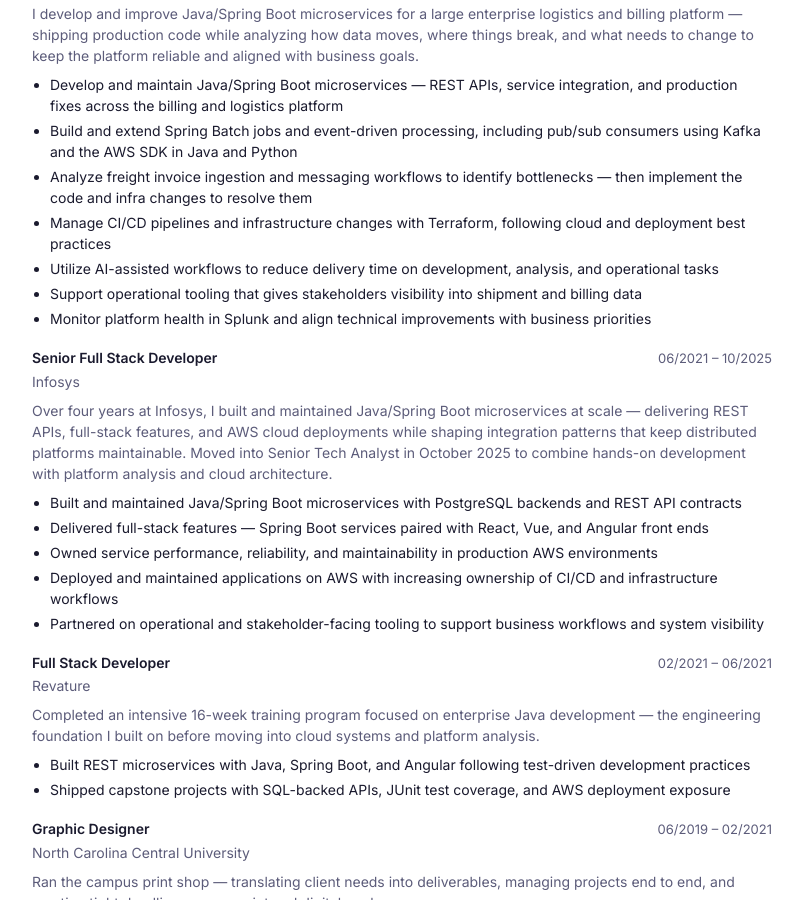
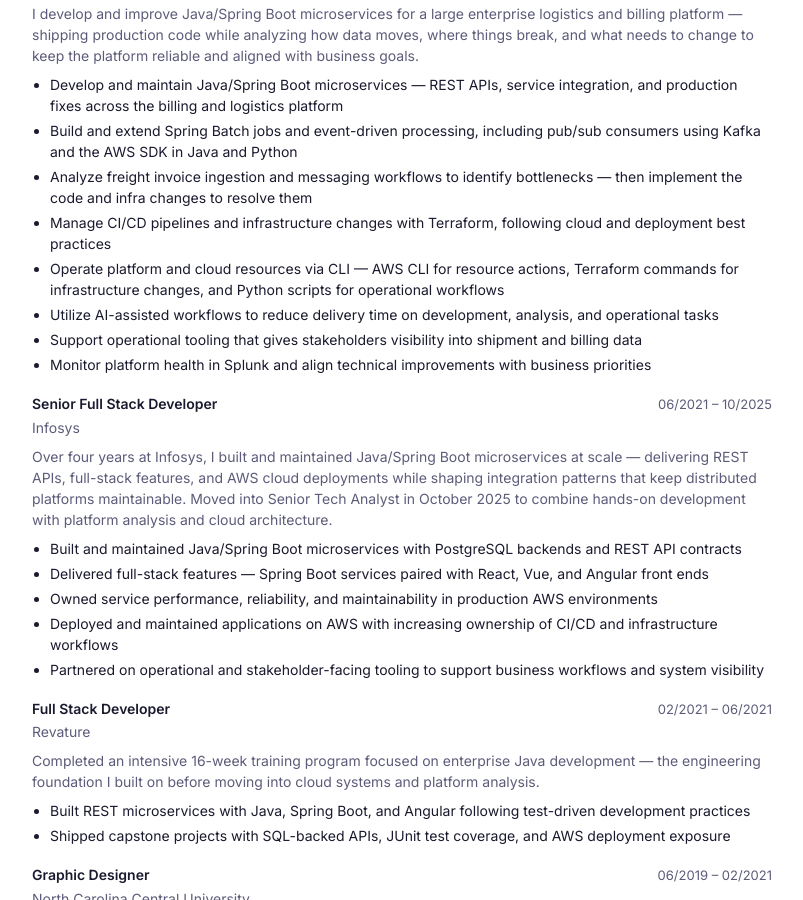
Before and after one commit to houstonlws/houston-lewis, a Jekyll site: the page built from resume.html, in a window 1280 px wide and 900 px high, scrolled down 506 px. Shown: the whole window, without its empty margins (238-1041 px from the left). Built offline with Jekyll 4.4.1, drawn with Linux system fonts in a browser that asks for light colours.

Commit message:
Add operational CLI skills to experience.yml
- Included a new bullet point detailing the operation of platform and cloud resources via CLI, emphasizing the use of AWS CLI, Terraform commands, and Python scripts for operational workflows.

```diff
--- a/_data/experience.yml
+++ b/_data/experience.yml
@@ -7,6 +7,7 @@
     - Build and extend Spring Batch jobs and event-driven processing, including pub/sub consumers using Kafka and the AWS SDK in Java and Python
     - Analyze freight invoice ingestion and messaging workflows to identify bottlenecks — then implement the code and infra changes to resolve them
     - Manage CI/CD pipelines and infrastructure changes with Terraform, following cloud and deployment best practices
+    - Operate platform and cloud resources via CLI — AWS CLI for resource actions, Terraform commands for infrastructure changes, and Python scripts for operational workflows
     - Utilize AI-assisted workflows to reduce delivery time on development, analysis, and operational tasks
     - Support operational tooling that gives stakeholders visibility into shipment and billing data
     - Monitor platform health in Splunk and align technical improvements with business priorities
```
